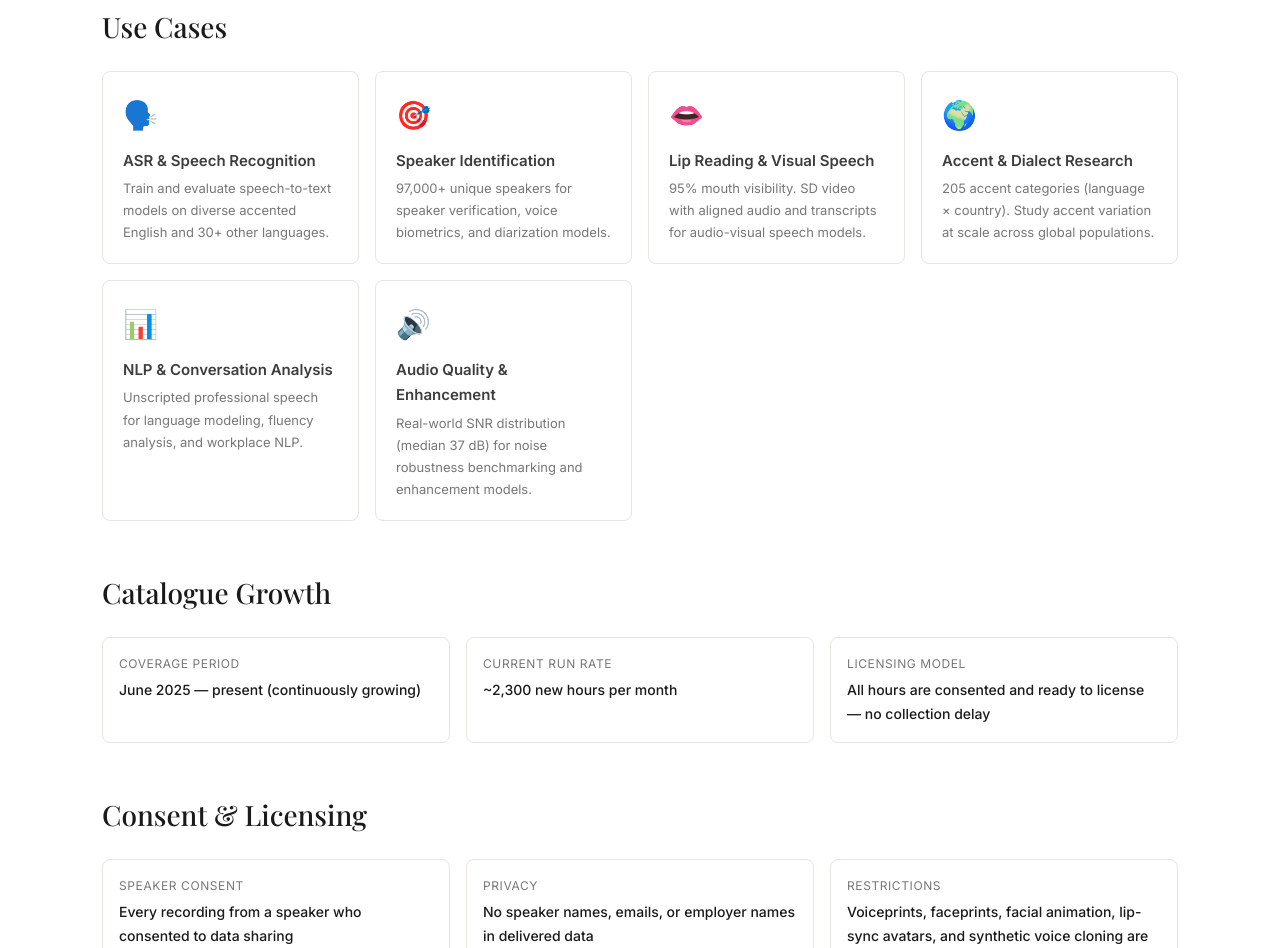
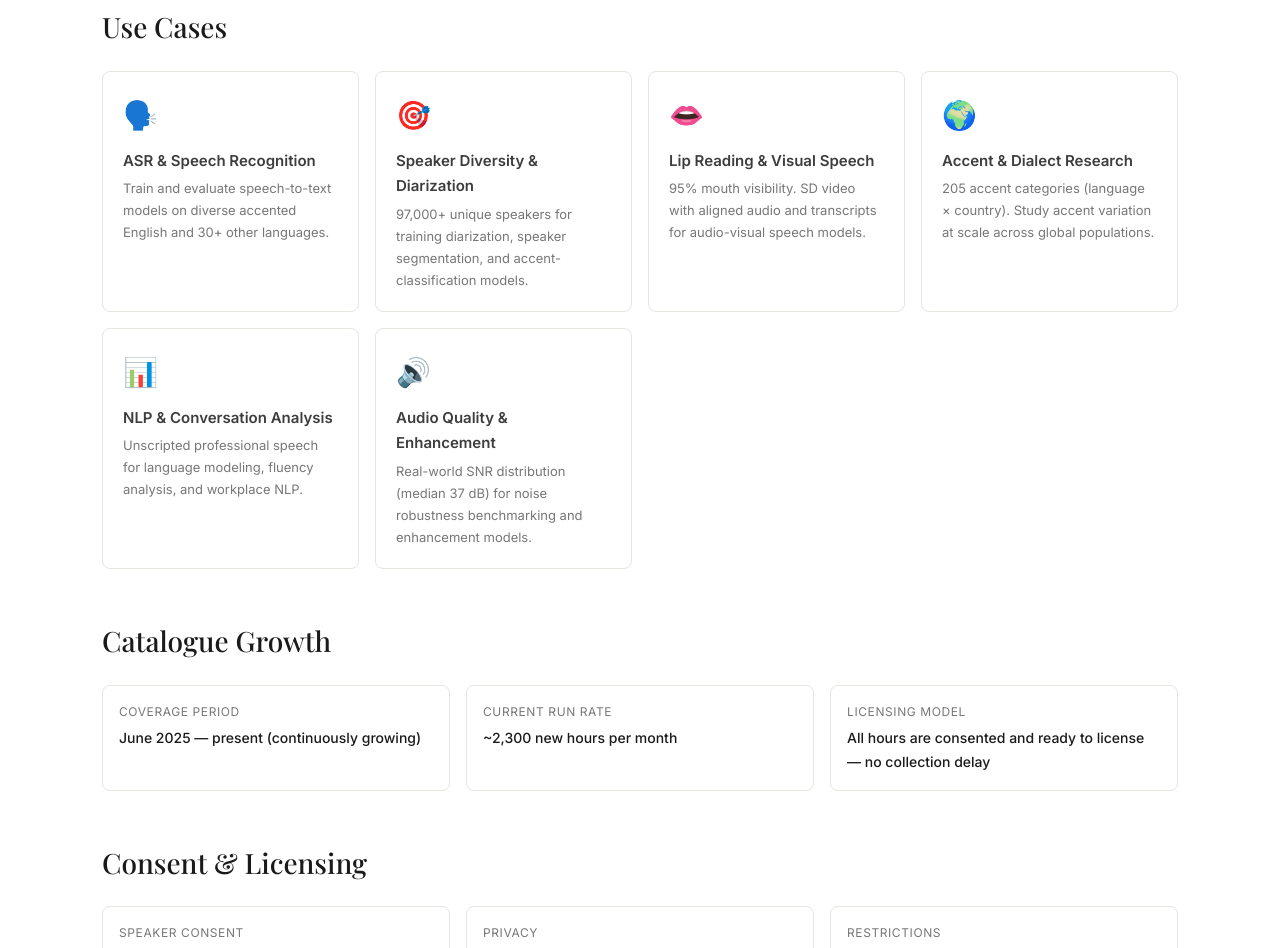
Before and after one commit to AdamovAB/remidata-site, a plain HTML site: page samples/video-interview/index.html in a window 1280 px wide. Shown: the part 3001-3949 px from the top of the page. Drawn offline with nearby package versions, Linux system fonts and the light colour scheme.

Commit message:
Fix: remove biometric/voice ID language from Video Interview use cases
Consent excludes voiceprints — replaced Speaker Identification
with Speaker Diversity & Diarization to avoid contradiction

```diff
--- a/samples/video-interview/index.html
+++ b/samples/video-interview/index.html
@@ -334,8 +334,8 @@
         </div>
         <div class="use-case">
             <div class="use-case-icon">🎯</div>
-            <h4>Speaker Identification</h4>
-            <p>97,000+ unique speakers for speaker verification, voice biometrics, and diarization models.</p>
+            <h4>Speaker Diversity & Diarization</h4>
+            <p>97,000+ unique speakers for training diarization, speaker segmentation, and accent-classification models.</p>
         </div>
         <div class="use-case">
             <div class="use-case-icon">👄</div>
```
Also changed, not shown: samples/index.html (+1 -1 lines).
